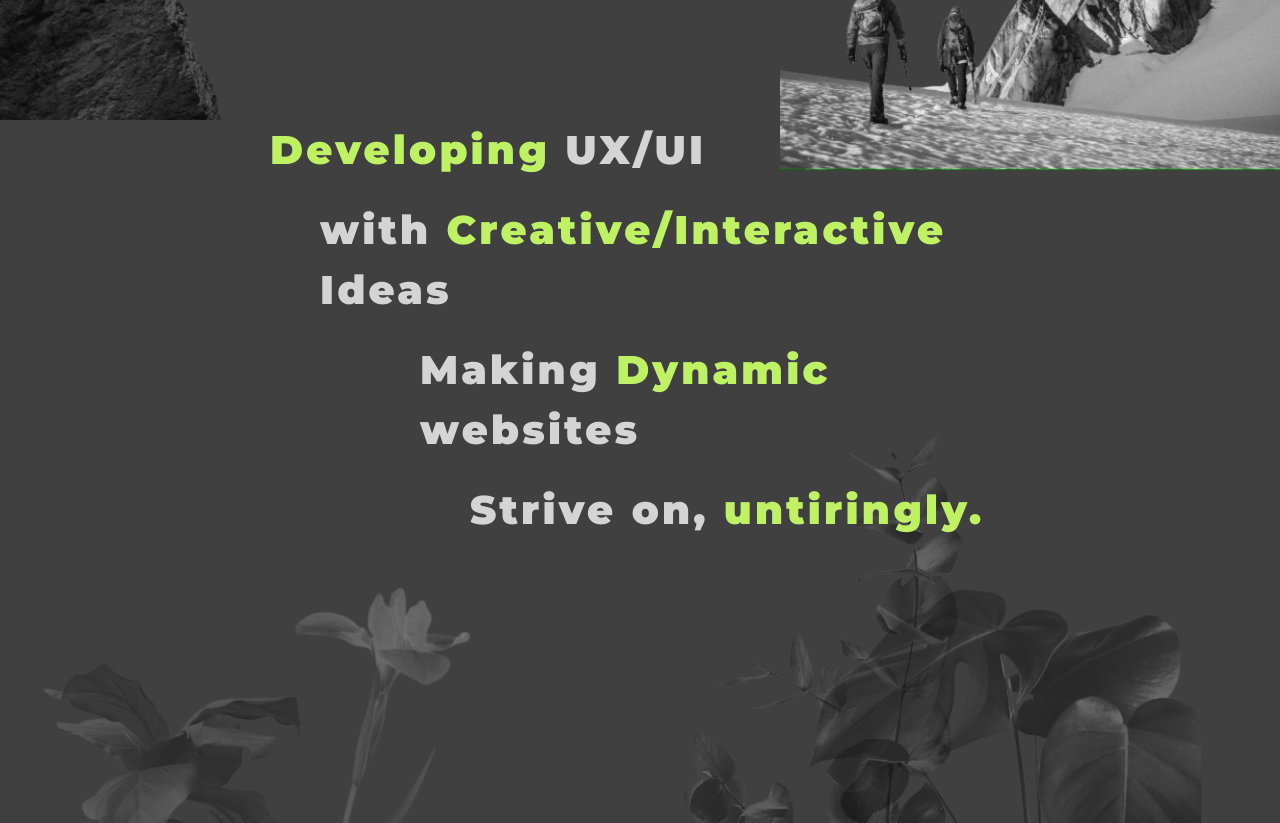
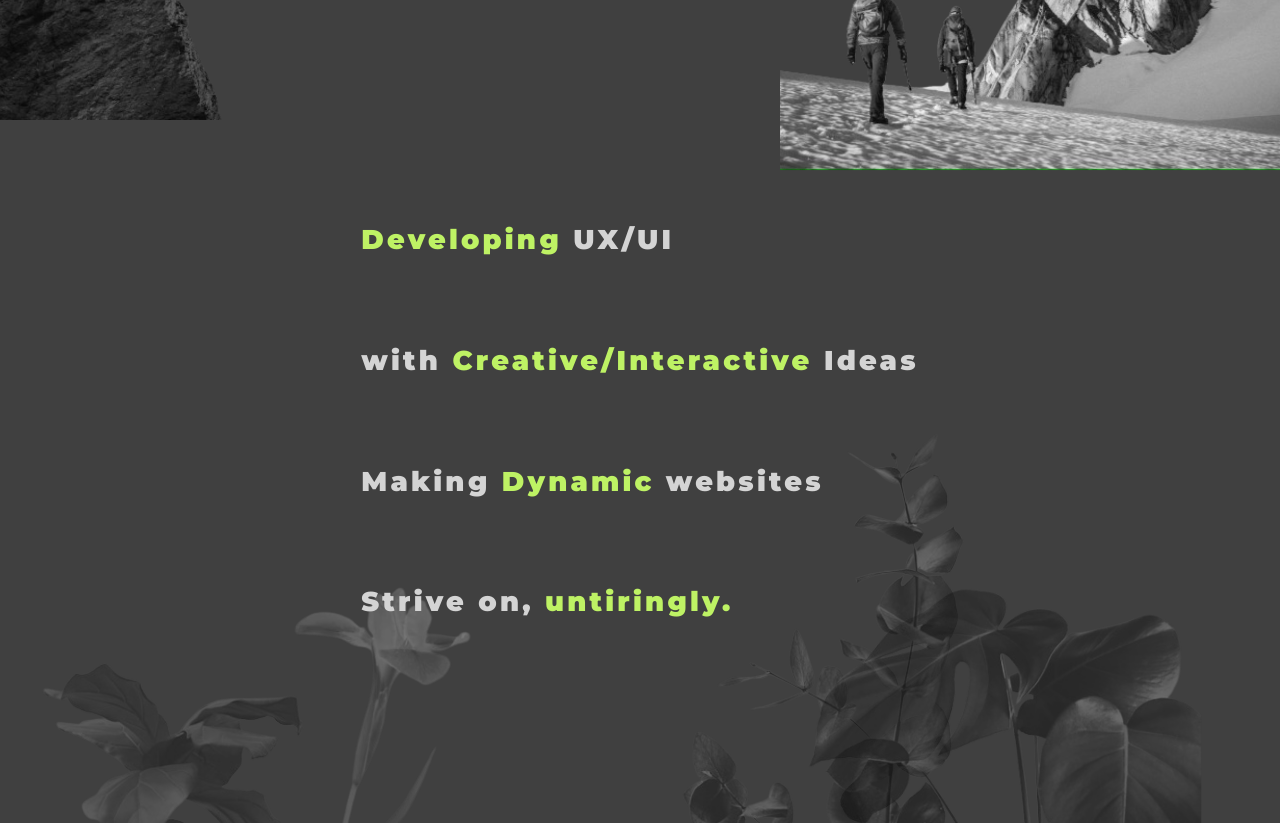
Before and after one commit to kimchieater/personal_portfolio_website_EGOLESS_CODER, a Next.js app in the folder egoless/: page / in a window 1280 px wide. Shown: the part 680-1503 px from the top of the page. Built offline with nearby package versions, Linux system fonts and the light colour scheme.

Commit message:
Update page.tsx

```diff
--- a/egoless/src/app/bridge/bridgeComponent/bridgeInfo/page.tsx
+++ b/egoless/src/app/bridge/bridgeComponent/bridgeInfo/page.tsx
@@ -13,46 +13,47 @@ const BridgeInfo = () => {
 });
 
     return (
-
-        <motion.div ref={scopeRef} className="text-left absolute bottom-[300px] left-[50%] translate-x-[-50%] h-[500px] text-neutral-300 text-[2.5rem] font-black flex flex-col sm:gap-5">
+        <div className="relative ">
+        <motion.div ref={scopeRef} className="text-left absolute top-[100px] left-[50%] translate-x-[-50%] h-[350px] text-neutral-300 font-black flex flex-col sm:gap-[5rem] text-[1rem]  xl:text-[1.7rem] lg:text-[1.3rem] md:text-[1.2rem] sm:text-[1rem]" >
 
             <motion.p
             initial={{opacity:0, x:"-100px"}}
-            whileInView={{opacity:1, x:"-50px"}}
-            transition={{duration:2}}
+            whileInView={{opacity:1, x:"0px"}}
+            transition={{duration:1.2}}
             viewport={{
               margin:"-300px",
               once:true
             }}
             ><span className="text-lime-300">Developing</span> UX/UI</motion.p>
             <motion.p
-            initial={{opacity:0, x:"-50px"}}
+            initial={{opacity:0, x:"-100px"}}
             whileInView={{opacity:1, x:"0px"}}
-            transition={{duration:2}}
+            transition={{duration:1.2}}
             viewport={{
               margin:"-300px",
               once:true
             }}
             > with <span className="text-lime-300">Creative/Interactive</span> Ideas</motion.p>
             <motion.p
-            initial={{opacity:0, x:"50px"}}
-            whileInView={{opacity:1, x:"100px"}}
-            transition={{duration:2}}
+            initial={{opacity:0, x:"-100px"}}
+            whileInView={{opacity:1, x:"0px"}}
+            transition={{duration:1.2}}
             viewport={{
               margin:"-300px",
               once:true
             }}
             >Making <span className="text-lime-300">Dynamic</span> websites</motion.p>
             <motion.p
-            initial={{opacity:0, x:"100px"}}
-            whileInView={{opacity:1, x:"150px"}}
-            transition={{duration:2}}
+            initial={{opacity:0, x:"-100px"}}
+            whileInView={{opacity:1, x:"0px"}}
+            transition={{duration:1.2}}
             viewport={{
               margin:"-300px",
               once:true
             }}
             > Strive on, <span className="text-lime-300">untiringly.</span></motion.p>
         </motion.div>
+        </div>
     )
 }
 
```
